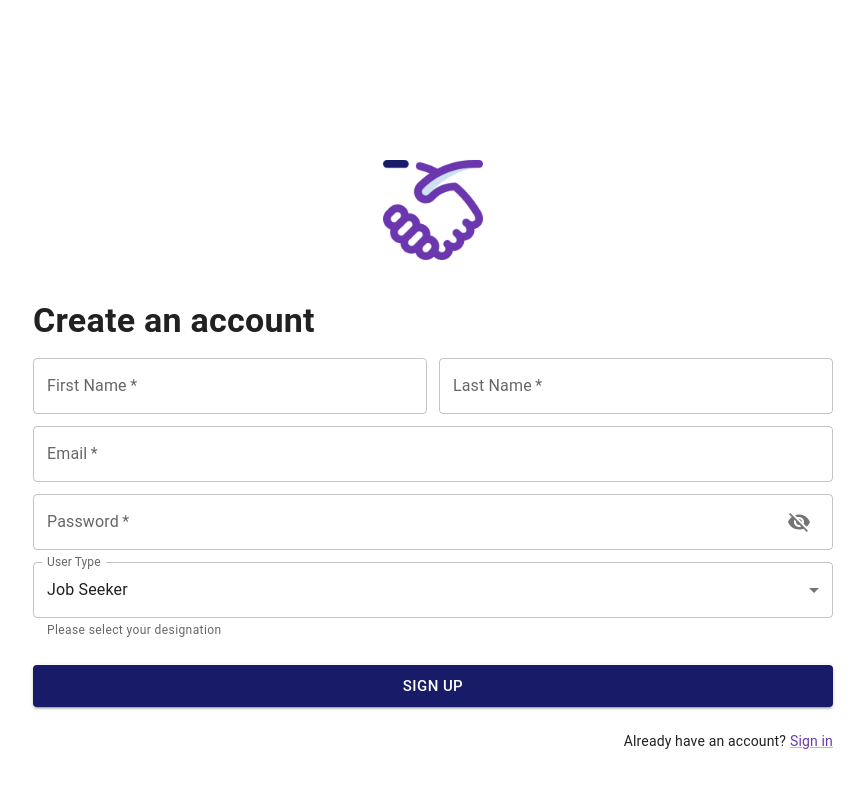
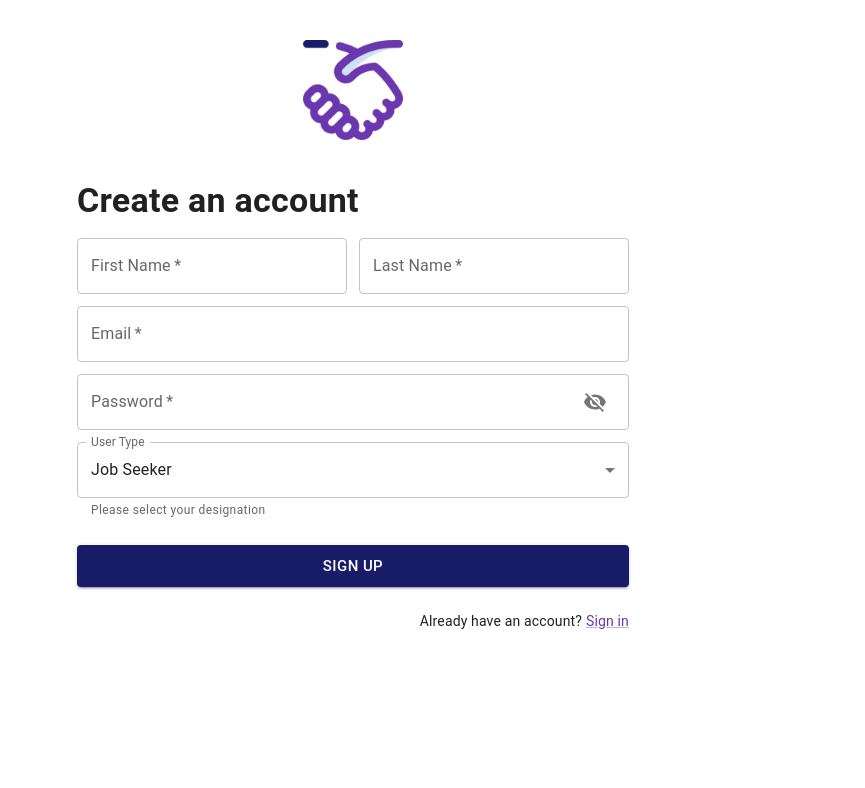
Before and after one commit to felicityy-li/BlackWingsHack2023, a React (Create React App) app in the folder frontend/: page /signup in a window 1280 px wide. Shown: the top 788 px of the page, without its empty margins (287-1152 px from the left). Built offline with nearby package versions, Linux system fonts and the light colour scheme.

Commit message:
changed the placement of signup

```diff
--- a/frontend/src/pages/SignUp.js
+++ b/frontend/src/pages/SignUp.js
@@ -8,6 +8,7 @@ import {
   Select,
   MenuItem,
   Link,
+  Container,
   InputAdornment, IconButton
 } from "@mui/material";
 import VisibilityIcon from '@mui/icons-material/Visibility';
@@ -34,6 +35,7 @@ export const SignUp = ({ handleClose }) => {
   const options = ["Job Seeker", "Job Poster"];
 
   return (
+    <Container sx={{ mt: 5 }} maxWidth="sm">
       <Stack spacing={5}>
         <Stack sx={{ width: "100%" }} direction="column" alignItems="center">
           <img style={{ height: 100, width: 100 }} src={icon_logo} alt="Logo" />
@@ -109,5 +111,7 @@ export const SignUp = ({ handleClose }) => {
           </form>
         </Stack>
       </Stack >
+    </Container>
+
   );
 };
--- a/frontend/src/pages/SignUpContainer.js
+++ b/frontend/src/pages/SignUpContainer.js
@@ -4,11 +4,8 @@ import { Box } from "@mui/material";
 export const SignUpContainer = () => {
   return (
     <Box
-      sx={{
-        marginTop: 20,
-        maxWidth: 800,
-        marginLeft: 40,
-      }}
+    alignItems="center"
+    justifyContent="center"
     >
       <SignUp />
     </Box>
```
Also changed, not shown: frontend/src/components/NavBar.js (added, +9 -0 lines). Lines whose indentation alone changed are shown as unchanged.
